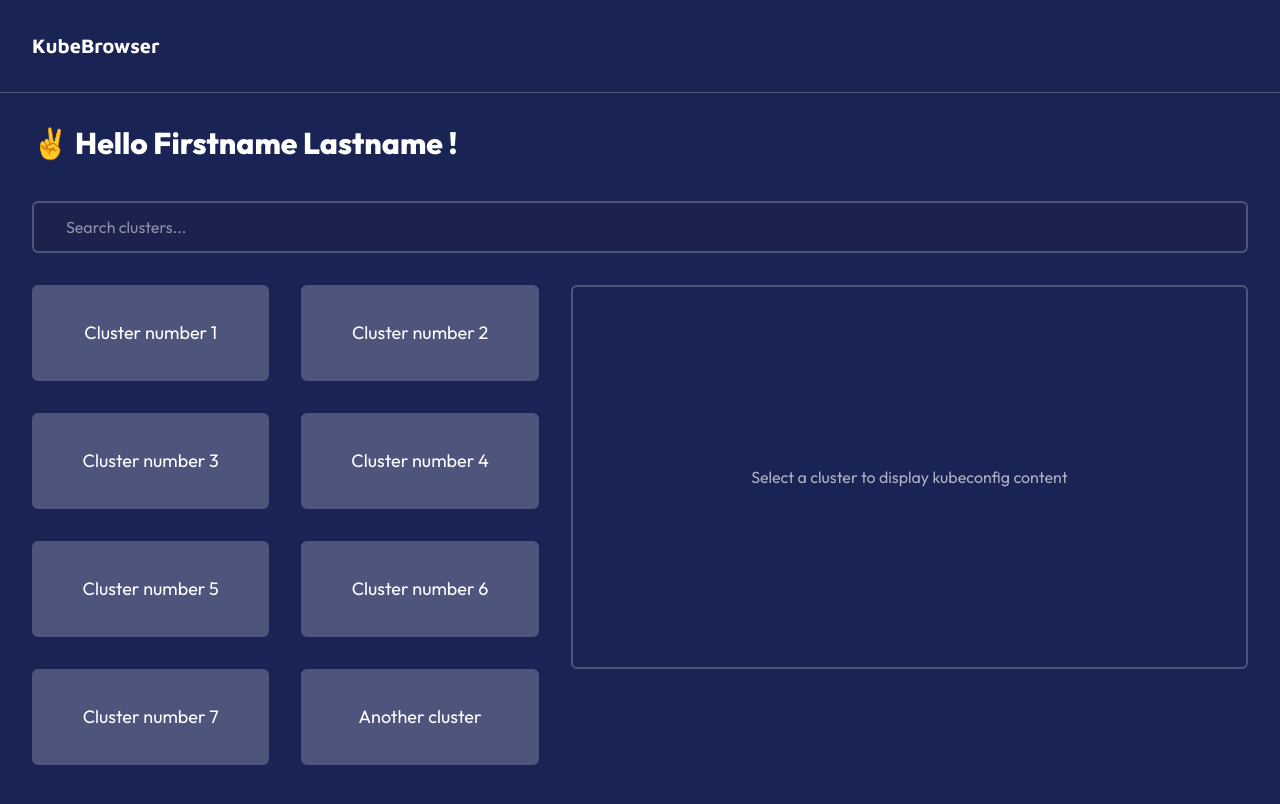
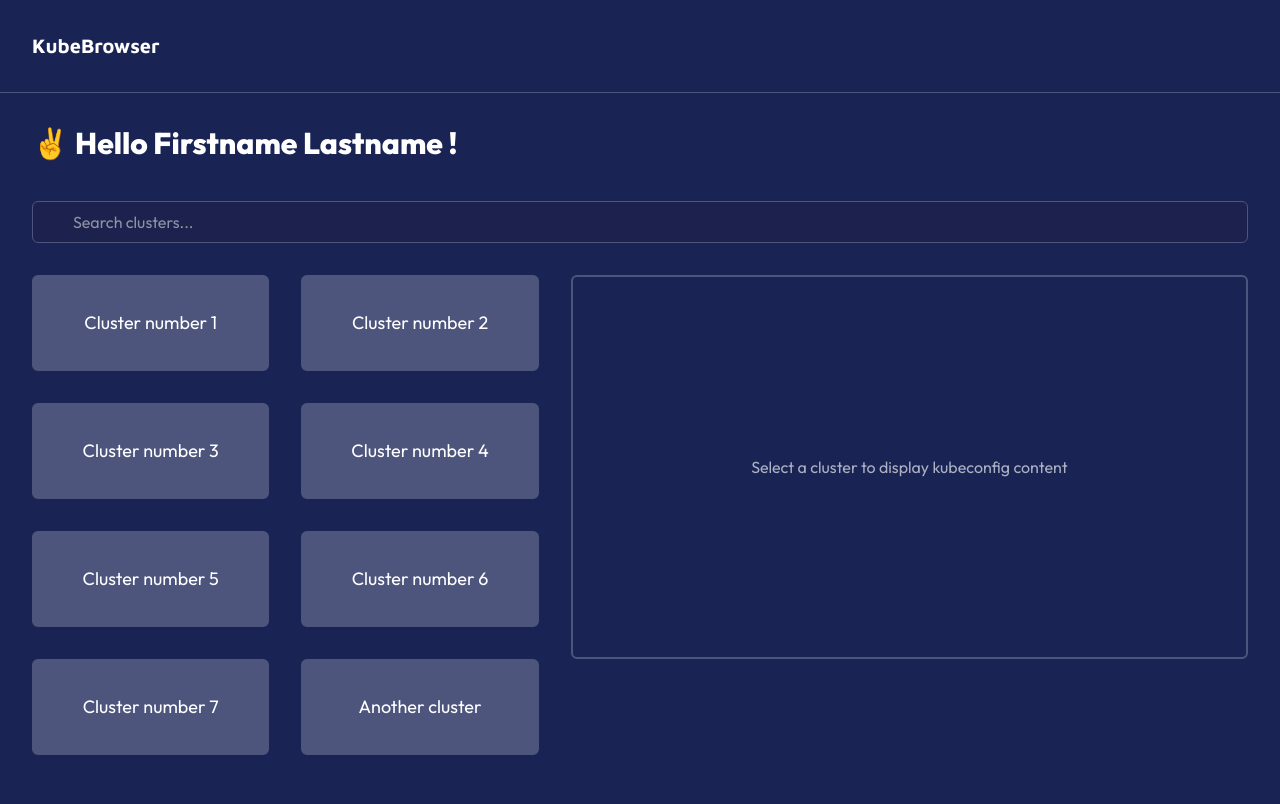
Before and after one commit to AvistoTelecom/kubebrowser, a Vue app in the folder ui/: page / in a window 1280 px wide. Shown: the top 804 px of the page. Built offline with nearby package versions, Linux system fonts and the light colour scheme; some icons are missing.

Commit message:
fix search box

```diff
--- a/ui/src/components/SearchBox.vue
+++ b/ui/src/components/SearchBox.vue
@@ -20,16 +20,14 @@ function updateValue(event: Event) {
 </script>
 
 <template>
-  <div
-    class="inline-flex items-center gap-1 p-3 rounded-md bg-gray-800 w-full border-2 border-gray-600"
-  >
-    <AnOutlinedSearch />
+  <div class="relative flex items-center w-fulls">
+    <AnOutlinedSearch class="absolute left-3 text-gray-400 pointer-events-none" />
     <input
       :value="modelValue"
       @input="updateValue"
-      type="text"
+      type="search"
       :placeholder="placeholder"
-      class=""
+      class="pl-10 py-2 border border-gray-600 bg-gray-800 rounded-md focus:outline-none focus:ring-2 focus:ring-accent w-full"
     />
   </div>
 </template>
```
